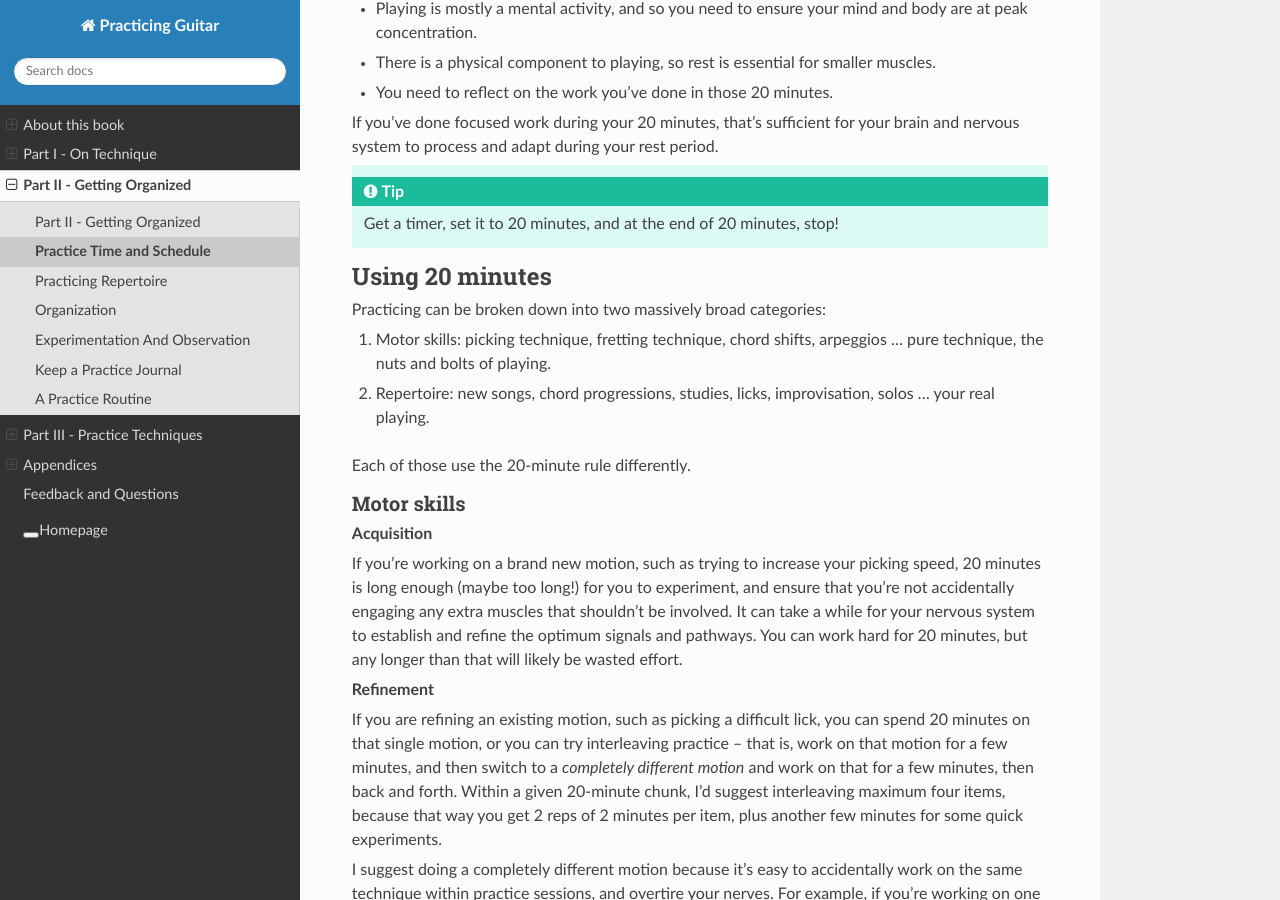
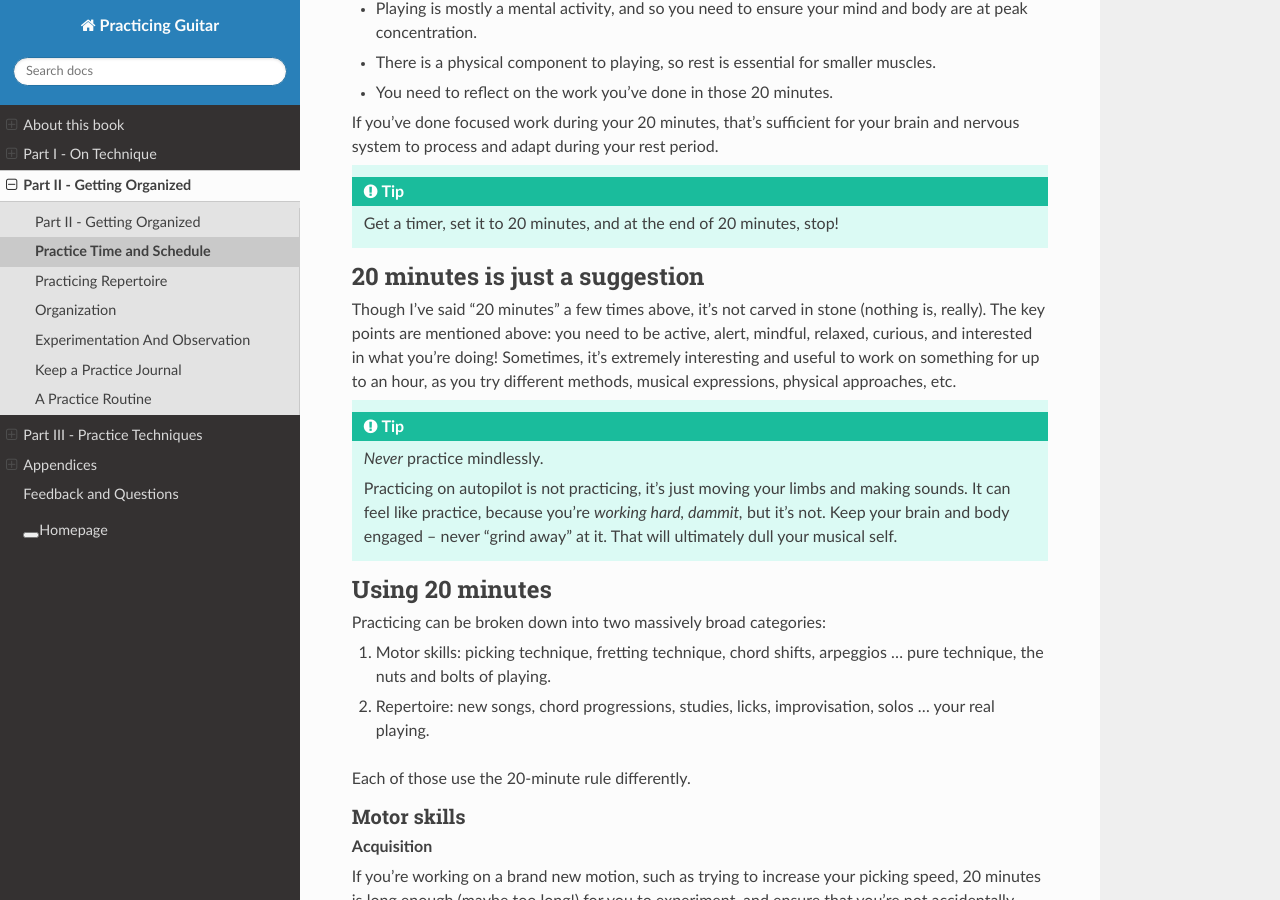
Before and after one commit to jzohrab/practicing-guitar, a Sphinx documentation site: the page built from docs/part-2-getting-organized/time-and-schedule.rst, in a window 1280 px wide and 900 px high, scrolled down 511 px. Built offline with Sphinx 7.4.7 and the Read the Docs theme 2.0.0, drawn with Linux system fonts in a browser that asks for light colours; a script that is not in the unit is left out; some of the changed text lies outside the part shown.

Commit message:
20 mins is a suggestion.

```diff
--- a/docs/part-2-getting-organized/time-and-schedule.rst
+++ b/docs/part-2-getting-organized/time-and-schedule.rst
@@ -23,6 +23,15 @@ Why 20 minutes?
 If you've done focused work during your 20 minutes, that's sufficient for your brain and nervous system to process and adapt during your rest period.
 
 .. tip:: Get a timer, set it to 20 minutes, and at the end of 20 minutes, stop!
+
+20 minutes is just a suggestion
+-------------------------------
+
+Though I've said "20 minutes" a few times above, it's not carved in stone (nothing is, really).  The key points are mentioned above: you need to be active, alert, mindful, relaxed, curious, and interested in what you're doing!  Sometimes, it's extremely interesting and useful to work on something for up to an hour, as you try different methods, musical expressions, physical approaches, etc.
+
+.. tip:: *Never* practice mindlessly.
+
+   Practicing on autopilot is not practicing, it's just moving your limbs and making sounds.  It can feel like practice, because you're *working hard, dammit,* but it's not.  Keep your brain and body engaged -- never "grind away" at it.  That will ultimately dull your musical self.
 
 Using 20 minutes
 ----------------
@@ -80,3 +89,18 @@ If your daily practicing is going well, you will soon get a feel for what kind o
 Sometimes things need some "baking time" to set.  I've found that if I practice a given technique very hard for a few days, I can take a day or so break from it, and work on something else.  And some pieces of repertoire need to seep into the unconscious.
 
 With that said, it's much better to work on something bit by bit over several days, rather than cram one long session.  The repeated exposure and rest is what causes your brain to grow.
+
+Don't forget fun
+----------------
+
+With all of the above, it's easy to forget that you need time to just *play*, *enjoy it*, and to *be musical*.  This can be anything like the following:
+
+* playing through your repertoire, either in performance or for your own enjoyment
+* playing along with records or backing tracks, really being expressive
+* free improvisation
+* writing songs
+* singing, playing other instruments
+* actively listening to stuff that really gets your motor going
+* making any kind of glorious noise
+
+Fun is important.  Have some!
```
